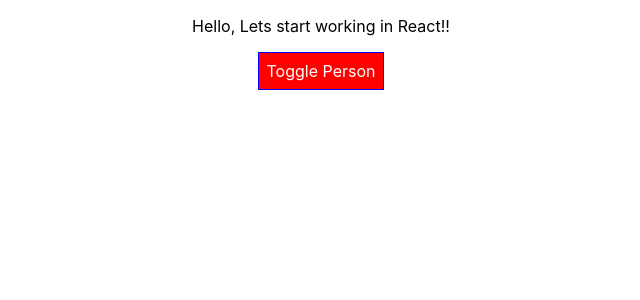
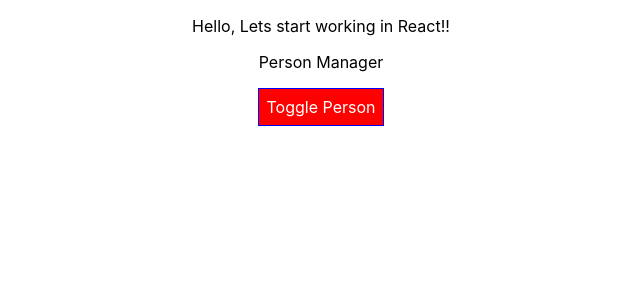
Before and after one commit to alishazia/react-dev, a React (Create React App) app: page / in a window 1280 px wide. Shown: the top 300 px of the page, without its empty margins (319-959 px from the left). Built offline with nearby package versions, Linux system fonts and the light colour scheme.

Commit message:
Higher Order function funcionality

```diff
--- a/src/components/Cockpits/Cockpits.js
+++ b/src/components/Cockpits/Cockpits.js
@@ -2,7 +2,7 @@
 import './Cockpits.css';
 
 const cockpit = (props) => {
-    let style = {
+    const style = {
         backgroundColor: 'green',
         color: 'white',
         font: 'inherit',
@@ -32,6 +32,7 @@
     return (
         <div>
             <p className={classes.join(' ')}>Hello, Lets start working in React!!</p>
+            <p >{props.title}</p>
             {/* here we called the bind and passed the reference */}
             <button style={style} onClick={props.clicked}>Toggle Person</button>
         </div>
--- a/src/containers/App.js
+++ b/src/containers/App.js
@@ -10,7 +10,8 @@
       { id: "sh2323", name: "ali", age: "25" },
       { id: "sh23123", name: "najar", age: "26" },
     ],
-    showPersons: false
+    showPersons: false,
+    changedCounter: 0
   }
   switchNameHandler = (newName) => {
     // we should directly change the state here
@@ -40,8 +41,11 @@
     // now we have to update the Array
     const persons = [...this.state.persons];
     persons[personIndex] = person;
-    this.setState({
-      persons: persons
+    this.setState((prevState, props) => {
+      return {
+        persons: persons,
+        changedCounter: prevState.changedCounter + 1
+      }
     })
 
   }
@@ -68,6 +72,7 @@
     return (
       <div className="App">
         <Cockpits
+          title={this.props.appTitle}
           showPersons={this.state.persons}
           persons={this.state.persons}
           clicked={this.togglePersonsHandler} />
--- a/src/index.js
+++ b/src/index.js
@@ -6,7 +6,7 @@
 
 ReactDOM.render(
   <React.StrictMode>
-    <App />
+    <App appTitle="Person Manager"/>
   </React.StrictMode>,
   document.getElementById('root')
 );
```
Lines whose indentation alone changed are shown as unchanged.
